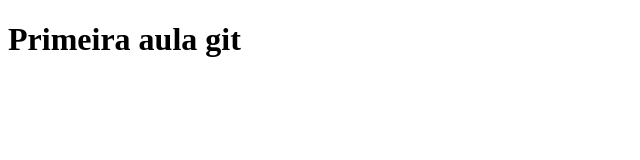
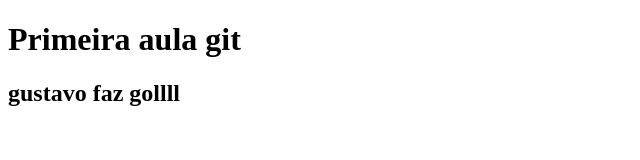
Before and after one commit to EliezerBeltrame/gustavoPecinha, a plain HTML site: page index.html in a window 1280 px wide. Shown: the whole page, without its empty margins (0-640 px from the left). Drawn offline with Linux system fonts and the light colour scheme.

Commit message:
gustavoPecinha

```diff
--- a/index.html
+++ b/index.html
@@ -7,5 +7,6 @@
 </head>
 <body>
     <h1>Primeira aula git</h1>
+    <h2> gustavo faz gollll</h2>
 </body>
 </html>
```
